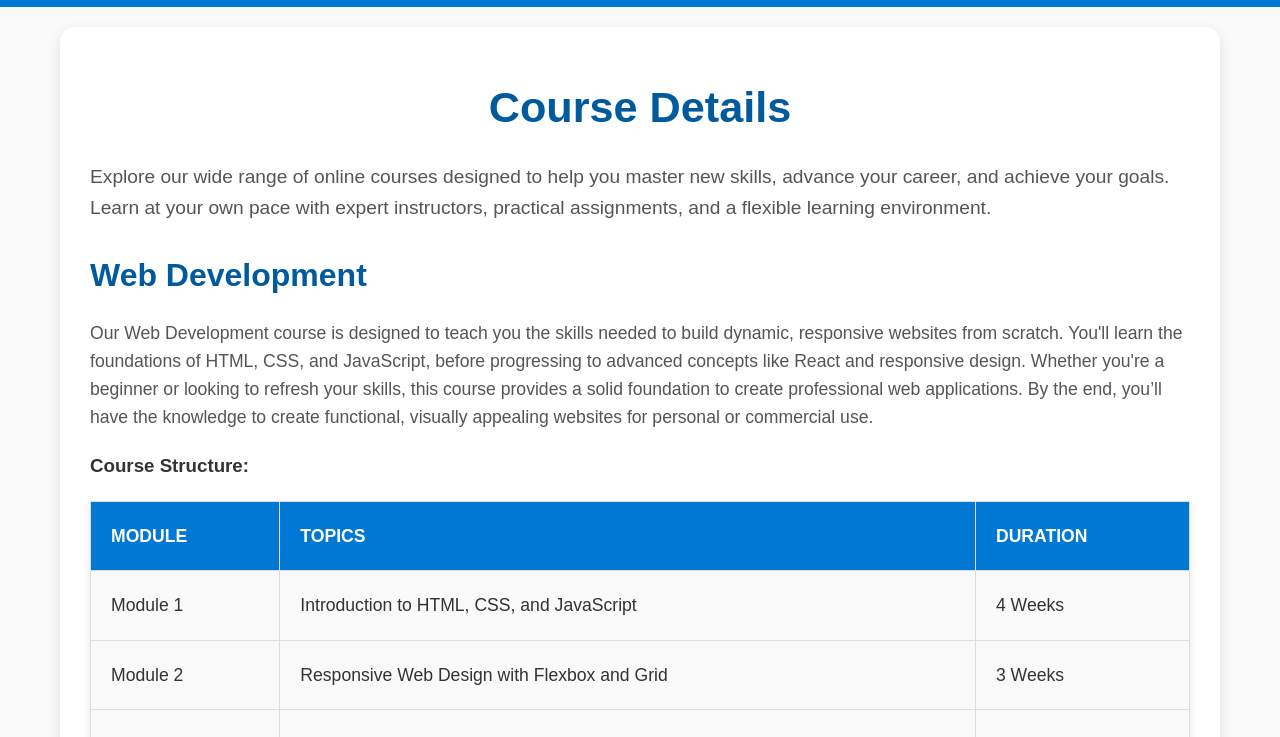
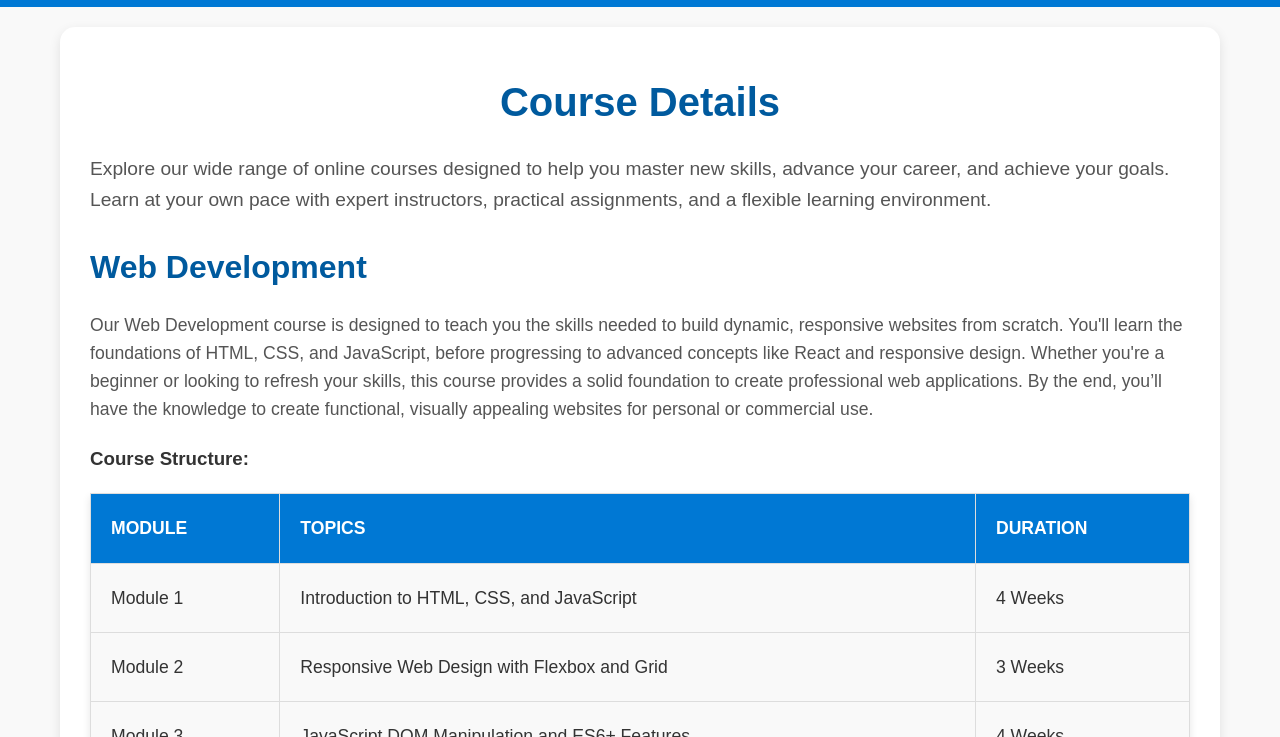
Before and after one commit to Robbins111/Edu-Platform, a plain HTML site: page courses-details.html in a window 1280 px wide. Shown: the part 63-800 px from the top of the page. Drawn offline with Linux system fonts and the light colour scheme.

Commit message:
Update course.css

```diff
--- a/course.css
+++ b/course.css
@@ -69,7 +69,7 @@ header nav a.active {
 }
 
 .courses-overview h1 {
-    font-size: 2.7rem;
+    font-size: 2.5rem;
     color: #005a9e;
     margin-bottom: 20px;
     text-align: center;
```
